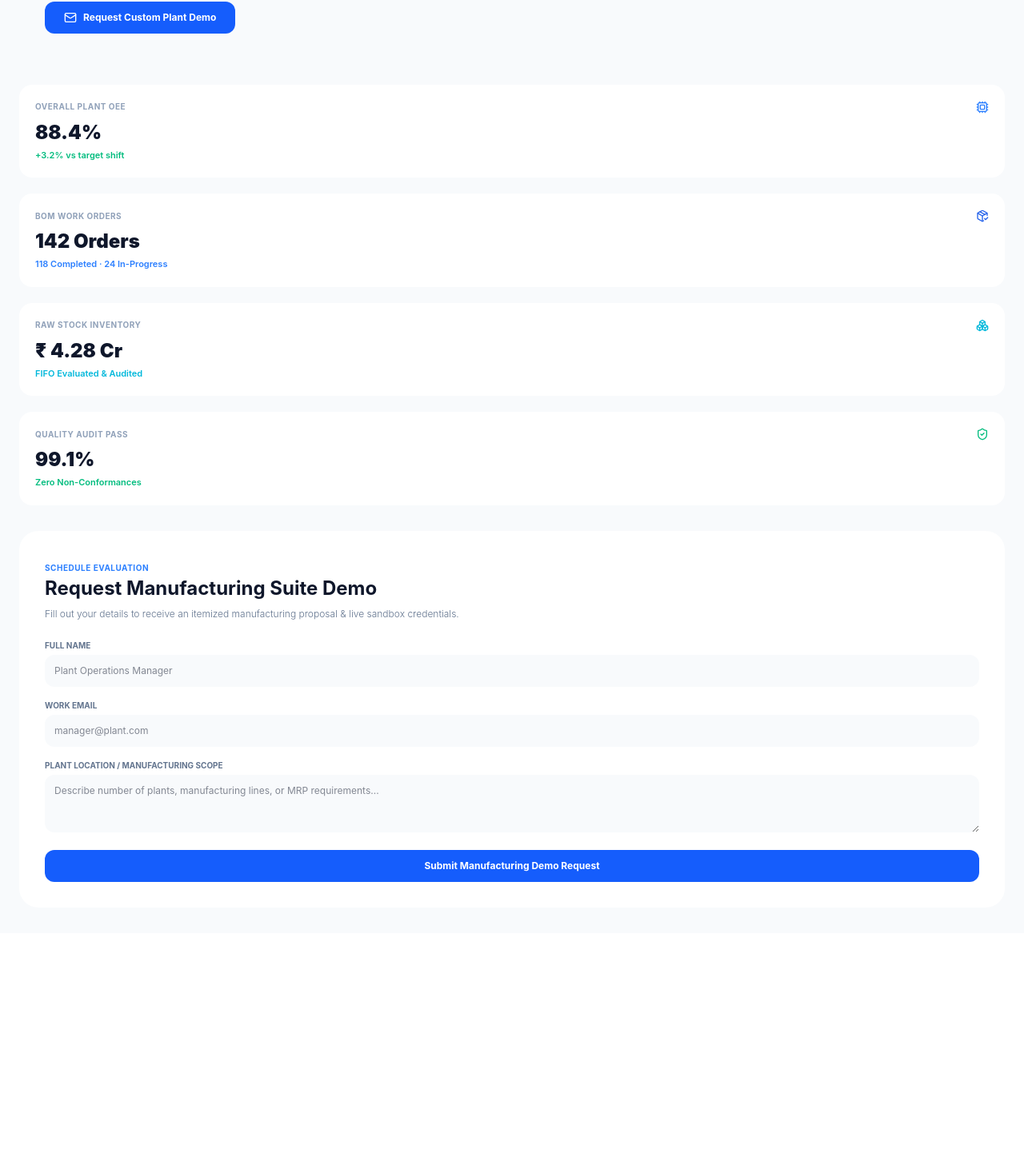
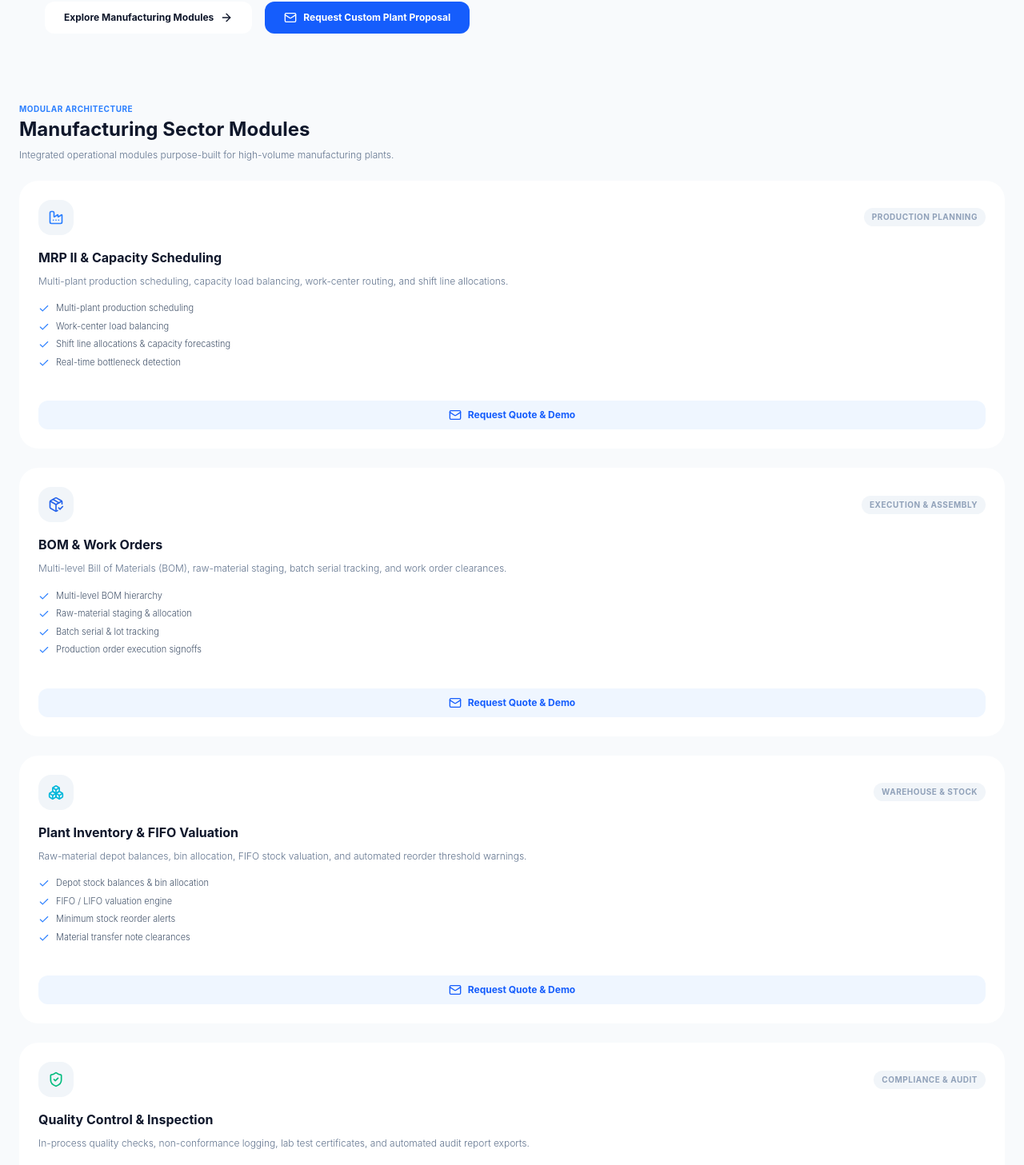
Before and after one commit to saisarmarachakonda/saas-application, a Next.js app: page /industry/manufacturing in a window 1280 px wide. Shown: the part 272-1729 px from the top of the page at 80% size. Before the commit the page ends 1439 px from the top, so only its background shows below. Built offline with nearby package versions, Linux system fonts and the light colour scheme.

Commit message:
feat(manufacturing): remove plant stats metrics and add manufacturing industry modules catalog

```diff
--- a/src/app/industry/manufacturing/page.tsx
+++ b/src/app/industry/manufacturing/page.tsx
@@ -17,15 +17,87 @@ import {
   Activity,
   Layers,
   ShieldCheck,
-  TrendingUp,
-  Cpu,
-  PackageCheck
+  PackageCheck,
+  ArrowRight,
+  Workflow,
+  Check
 } from 'lucide-react';
-import DecoupledAppLayout from '@/components/layouts/DecoupledAppLayout';
 
 export default function ManufacturingIndustryApp() {
   const [requestSubmitted, setRequestSubmitted] = useState(false);
-  const [selectedShift, setSelectedShift] = useState('Morning Shift A (06:00 - 14:00)');
+  const [targetModuleForQuote, setTargetModuleForQuote] = useState('Manufacturing Full Suite');
+
+  // Manufacturing Industry Specific Modules
+  const manufacturingModules = [
+    {
+      id: 'mrp-capacity',
+      title: 'MRP II & Capacity Scheduling',
+      category: 'Production Planning',
+      description: 'Multi-plant production scheduling, capacity load balancing, work-center routing, and shift line allocations.',
+      features: [
+        'Multi-plant production scheduling',
+        'Work-center load balancing',
+        'Shift line allocations & capacity forecasting',
+        'Real-time bottleneck detection'
+      ],
+      icon: <Factory className="w-5 h-5 text-blue-500" />
+    },
+    {
+      id: 'bom-work-orders',
+      title: 'BOM & Work Orders',
+      category: 'Execution & Assembly',
+      description: 'Multi-level Bill of Materials (BOM), raw-material staging, batch serial tracking, and work order clearances.',
+      features: [
+        'Multi-level BOM hierarchy',
+        'Raw-material staging & allocation',
+        'Batch serial & lot tracking',
+        'Production order execution signoffs'
+      ],
+      icon: <PackageCheck className="w-5 h-5 text-indigo-500" />
+    },
+    {
+      id: 'plant-inventory',
+      title: 'Plant Inventory & FIFO Valuation',
+      category: 'Warehouse & Stock',
+      description: 'Raw-material depot balances, bin allocation, FIFO stock valuation, and automated reorder threshold warnings.',
+      features: [
+        'Depot stock balances & bin allocation',
+        'FIFO / LIFO valuation engine',
+        'Minimum stock reorder alerts',
+        'Material transfer note clearances'
+      ],
+      icon: <Boxes className="w-5 h-5 text-cyan-500" />
+    },
+    {
+      id: 'quality-assurance',
+      title: 'Quality Control & Inspection',
+      category: 'Compliance & Audit',
+      description: 'In-process quality checks, non-conformance logging, lab test certificates, and automated audit report exports.',
+      features: [
+        'In-process quality inspection checkpoints',
+        'Non-conformance logging & RCA',
+        'Lab test certificate attachments',
+        'Automated PDF compliance exports'
+      ],
+      icon: <ShieldCheck className="w-5 h-5 text-emerald-500" />
+    },
+    {
+      id: 'raw-procurement',
+      title: 'Procure-to-Pay & 3-Way Match',
+      category: 'Sourcing & Supply',
+      description: 'Automate raw-material sourcing with 3-way match auditing (PO vs GRN vs Vendor Invoice) and supplier scorecards.',
+      features: ['Purchase requisitions & POs', '3-way match auditor', 'Raw-material GRN verification', 'Supplier reliability scorecards'],
+      icon: <ShoppingCart className="w-5 h-5 text-amber-500" />
+    },
+    {
+      id: 'plant-costing',
+      title: 'Plant Costing & Ledgers',
+      category: 'Finance & Accounts',
+      description: 'Work-center cost allocation, direct labor ledgers, capital expenditure tracking, and plant margin analysis.',
+      features: ['Work-center cost allocation', 'Direct labor ledger postings', 'CapEx equipment tracking', 'Plant margin & P&L audits'],
+      icon: <Landmark className="w-5 h-5 text-purple-500" />
+    }
+  ];
 
   return (
     <div className="min-h-screen bg-slate-50 dark:bg-[#070b12] text-slate-900 dark:text-slate-100 font-sans">
@@ -62,7 +134,7 @@ export default function ManufacturingIndustryApp() {
         </div>
       </header>
 
-      <main className="max-w-7xl mx-auto px-6 py-8 space-y-8">
+      <main className="max-w-7xl mx-auto px-6 py-8 space-y-12">
         {/* Industry Banner */}
         <div className="relative overflow-hidden rounded-3xl bg-gradient-to-r from-blue-900 via-indigo-900 to-slate-900 text-white p-8 md:p-12 shadow-2xl">
           <div className="relative z-10 max-w-2xl space-y-4">
@@ -77,52 +149,72 @@ export default function ManufacturingIndustryApp() {
             </p>
             <div className="flex flex-wrap gap-4 pt-2">
               <a
+                href="#manufacturing-modules"
+                className="px-6 py-3 rounded-xl bg-white text-slate-900 font-bold text-xs shadow-lg transition-transform hover:scale-105 flex items-center gap-2"
+              >
+                <span>Explore Manufacturing Modules</span>
+                <ArrowRight className="w-4 h-4" />
+              </a>
+              <a
                 href="#demo-request"
                 className="px-6 py-3 rounded-xl bg-blue-600 hover:bg-blue-500 text-white font-bold text-xs shadow-lg transition-transform hover:scale-105 flex items-center gap-2"
               >
                 <Mail className="w-4 h-4" />
-                <span>Request Custom Plant Demo</span>
+                <span>Request Custom Plant Proposal</span>
               </a>
             </div>
           </div>
         </div>
 
-        {/* Live Plant Telemetry Metrics */}
-        <div className="grid grid-cols-1 md:grid-cols-4 gap-5">
-          <div className="glass-card p-5 rounded-2xl border border-slate-200 dark:border-slate-800 bg-white dark:bg-slate-900 shadow-xs">
-            <div className="flex items-center justify-between text-slate-400">
-              <span className="text-[10px] font-bold uppercase tracking-wider">Overall Plant OEE</span>
-              <Cpu className="w-4 h-4 text-blue-500" />
-            </div>
-            <p className="text-2xl font-black text-slate-900 dark:text-white mt-2">88.4%</p>
-            <p className="text-[11px] text-emerald-500 font-semibold mt-1">+3.2% vs target shift</p>
+        {/* Industry Specific Modules Catalog - NO STATS displayed */}
+        <div id="manufacturing-modules" className="space-y-6">
+          <div className="max-w-xl space-y-2">
+            <span className="text-[10px] uppercase font-bold text-blue-500 tracking-wider">Modular Architecture</span>
+            <h2 className="text-2xl font-bold text-slate-900 dark:text-white">Manufacturing Sector Modules</h2>
+            <p className="text-xs text-slate-500 font-light">Integrated operational modules purpose-built for high-volume manufacturing plants.</p>
           </div>
 
-          <div className="glass-card p-5 rounded-2xl border border-slate-200 dark:border-slate-800 bg-white dark:bg-slate-900 shadow-xs">
-            <div className="flex items-center justify-between text-slate-400">
-              <span className="text-[10px] font-bold uppercase tracking-wider">BOM Work Orders</span>
-              <PackageCheck className="w-4 h-4 text-indigo-500" />
-            </div>
-            <p className="text-2xl font-black text-slate-900 dark:text-white mt-2">142 Orders</p>
-            <p className="text-[11px] text-blue-500 font-semibold mt-1">118 Completed · 24 In-Progress</p>
-          </div>
+          <div className="grid grid-cols-1 md:grid-cols-2 lg:grid-cols-3 gap-6">
+            {manufacturingModules.map((mod) => (
+              <div
+                key={mod.id}
+                className="glass-card p-6 rounded-3xl border border-slate-200 dark:border-slate-800 bg-white dark:bg-slate-900 shadow-sm flex flex-col justify-between hover:border-blue-500/50 transition-all duration-300"
+              >
+                <div>
+                  <div className="flex items-center justify-between mb-4">
+                    <div className="p-3 rounded-2xl bg-slate-100 dark:bg-slate-800">
+                      {mod.icon}
+                    </div>
+                    <span className="text-[10px] font-bold uppercase tracking-wider text-slate-400 bg-slate-100 dark:bg-slate-800 px-2.5 py-1 rounded-full">
+                      {mod.category}
+                    </span>
+                  </div>
 
-          <div className="glass-card p-5 rounded-2xl border border-slate-200 dark:border-slate-800 bg-white dark:bg-slate-900 shadow-xs">
-            <div className="flex items-center justify-between text-slate-400">
-              <span className="text-[10px] font-bold uppercase tracking-wider">Raw Stock Inventory</span>
-              <Boxes className="w-4 h-4 text-cyan-500" />
-            </div>
-            <p className="text-2xl font-black text-slate-900 dark:text-white mt-2">₹ 4.28 Cr</p>
-            <p className="text-[11px] text-cyan-500 font-semibold mt-1">FIFO Evaluated &amp; Audited</p>
-          </div>
+                  <h3 className="text-base font-bold text-slate-900 dark:text-white">{mod.title}</h3>
+                  <p className="text-xs text-slate-500 dark:text-slate-400 font-light mt-2 leading-relaxed">{mod.description}</p>
 
-          <div className="glass-card p-5 rounded-2xl border border-slate-200 dark:border-slate-800 bg-white dark:bg-slate-900 shadow-xs">
-            <div className="flex items-center justify-between text-slate-400">
-              <span className="text-[10px] font-bold uppercase tracking-wider">Quality Audit Pass</span>
-              <ShieldCheck className="w-4 h-4 text-emerald-500" />
-            </div>
-            <p className="text-2xl font-black text-slate-900 dark:text-white mt-2">99.1%</p>
-            <p className="text-[11px] text-emerald-500 font-semibold mt-1">Zero Non-Conformances</p>
+                  <ul className="mt-4 space-y-1.5">
+                    {mod.features.map((feat, fidx) => (
+                      <li key={fidx} className="flex items-start gap-2 text-[11px] text-slate-600 dark:text-slate-300 font-light">
+                        <Check className="w-3.5 h-3.5 text-blue-500 shrink-0 mt-0.5" />
+                        <span>{feat}</span>
+                      </li>
+                    ))}
+                  </ul>
+                </div>
+
+                <div className="mt-6 pt-4 border-t border-slate-100 dark:border-slate-800">
+                  <a
+                    href="#demo-request"
+                    onClick={() => setTargetModuleForQuote(mod.title)}
+                    className="w-full py-2.5 rounded-xl bg-blue-50 dark:bg-slate-800 hover:bg-blue-600 text-blue-600 hover:text-white transition-all text-xs font-bold flex items-center justify-center gap-2 cursor-pointer"
+                  >
+                    <Mail className="w-4 h-4" />
+                    <span>Request Quote &amp; Demo</span>
+                  </a>
+                </div>
+              </div>
+            ))}
           </div>
         </div>
 
@@ -131,7 +223,9 @@ export default function ManufacturingIndustryApp() {
           <div className="max-w-xl space-y-2">
             <span className="text-[10px] uppercase font-bold text-blue-500 tracking-wider">Schedule Evaluation</span>
             <h2 className="text-2xl font-bold text-slate-900 dark:text-white">Request Manufacturing Suite Demo</h2>
-            <p className="text-xs text-slate-500 font-light">Fill out your details to receive an itemized manufacturing proposal &amp; live sandbox credentials.</p>
+            <p className="text-xs text-slate-500 font-light">
+              Target Module: <strong className="text-blue-500">{targetModuleForQuote}</strong>. Fill out your details to receive an itemized manufacturing proposal &amp; sandbox credentials.
+            </p>
           </div>
 
           {requestSubmitted ? (
@@ -151,7 +245,7 @@ export default function ManufacturingIndustryApp() {
               </div>
               <div className="md:col-span-2">
                 <label className="block text-[10px] font-bold uppercase text-slate-500 mb-1">Plant Location / Manufacturing Scope</label>
-                <textarea rows={3} placeholder="Describe number of plants, manufacturing lines, or MRP requirements..." className="w-full p-3 rounded-xl border border-slate-200 dark:border-slate-800 bg-slate-50 dark:bg-slate-950 text-xs outline-none focus:border-blue-500" />
+                <textarea rows={3} placeholder={`Describe number of plants, manufacturing lines, or specific requirements for ${targetModuleForQuote}...`} className="w-full p-3 rounded-xl border border-slate-200 dark:border-slate-800 bg-slate-50 dark:bg-slate-950 text-xs outline-none focus:border-blue-500" />
               </div>
               <div className="md:col-span-2">
                 <button type="submit" className="w-full py-3 bg-blue-600 hover:bg-blue-700 text-white font-bold text-xs rounded-xl shadow-md cursor-pointer transition-all">
```
